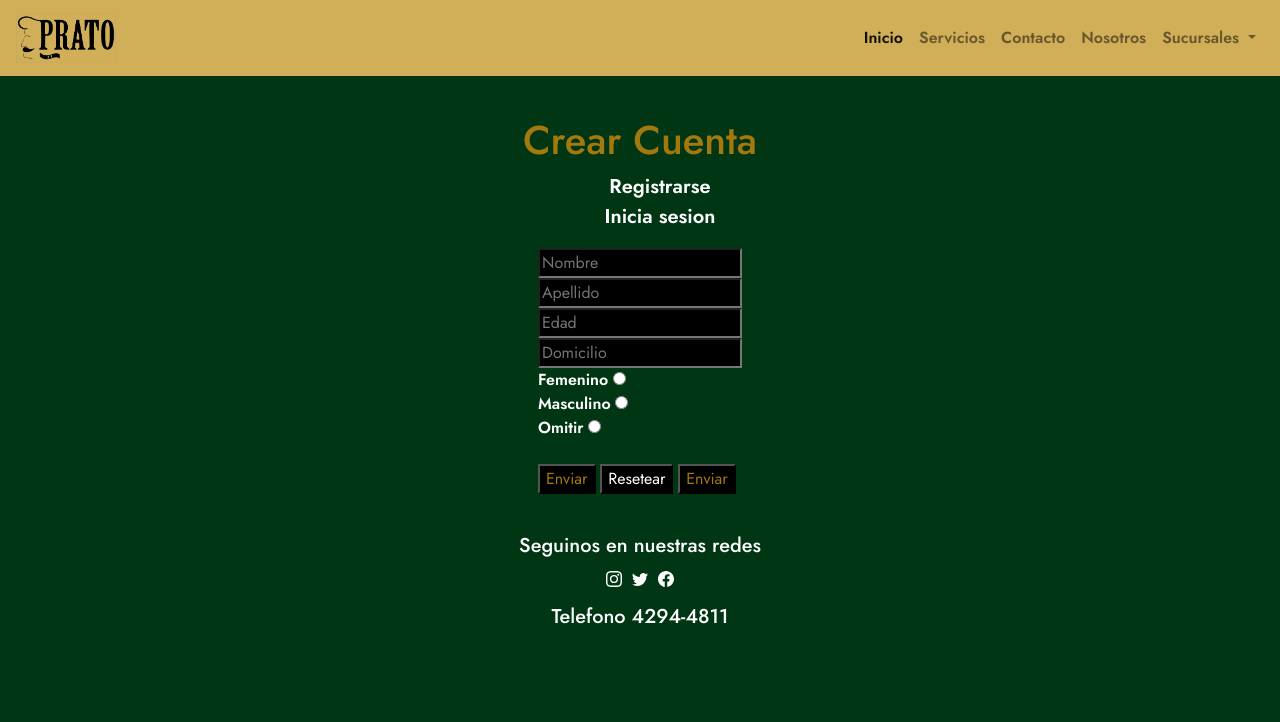
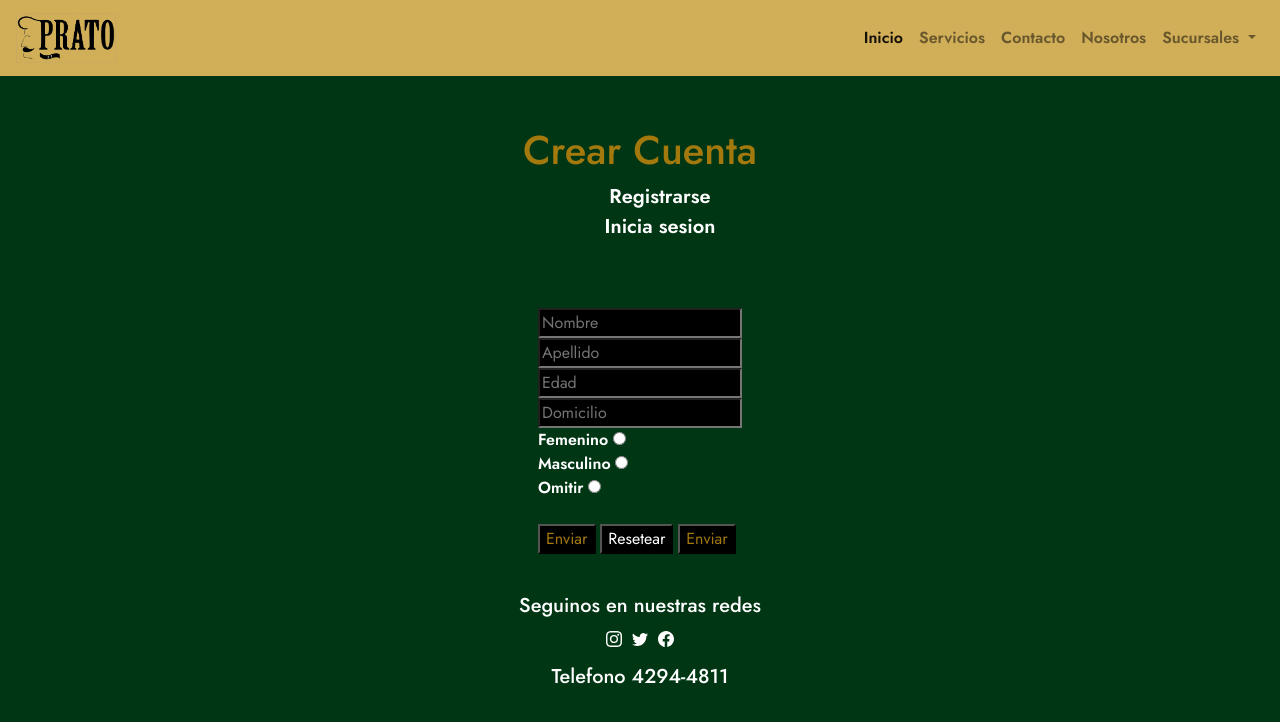
Before and after one commit to izarruald/pratohnos, a website: page views/contacto.html in a window 1280 px wide. Drawn offline with nearby package versions, Linux system fonts and the light colour scheme.

Commit message:
retoques de clases

```diff
--- a/views/contacto.html
+++ b/views/contacto.html
@@ -19,10 +19,10 @@
 
     <title>Contacto-Prato</title>
 </head>
-<body class="backgroundVerde">
+<body class="backgroundVerde fontGoogle">
     <!-- nav + logo -->
     <header>
-        <div class="container-fluid fontGoogle">
+        <div class="container-fluid">
             <div class="row">
                 <div class="col-lg-12 col-xs-12 padding">
                     <nav class="navbar navbar-expand-lg navbar-light fondo">
@@ -62,8 +62,8 @@
     </header>
 
     <!-- Formulario -->
-    <section class="formulario container-fluid fontGoogle">
-        <div class="paddingT">
+    <section class="formulario container-fluid">
+        <div class="paddingTB">
             <h1 class="fontGold fontCenter fontTamanio4">Crear Cuenta</h1>
             <ul class="colorBlanco fontTamanio2 fontCenter styleOut">
                 <li>Registrarse</li>
@@ -90,7 +90,7 @@
         </div>
     </section>
 	<!-- footer -->
-    <footer class="footer fontGoogle ">
+    <footer class="footer">
 		<div class="container-fluid">
 			<div class="row paddingT">
 				<div class="col-lg-12 col-xs-12">
```
Also changed, not shown: views/nosotros.html (+4 -4 lines).
